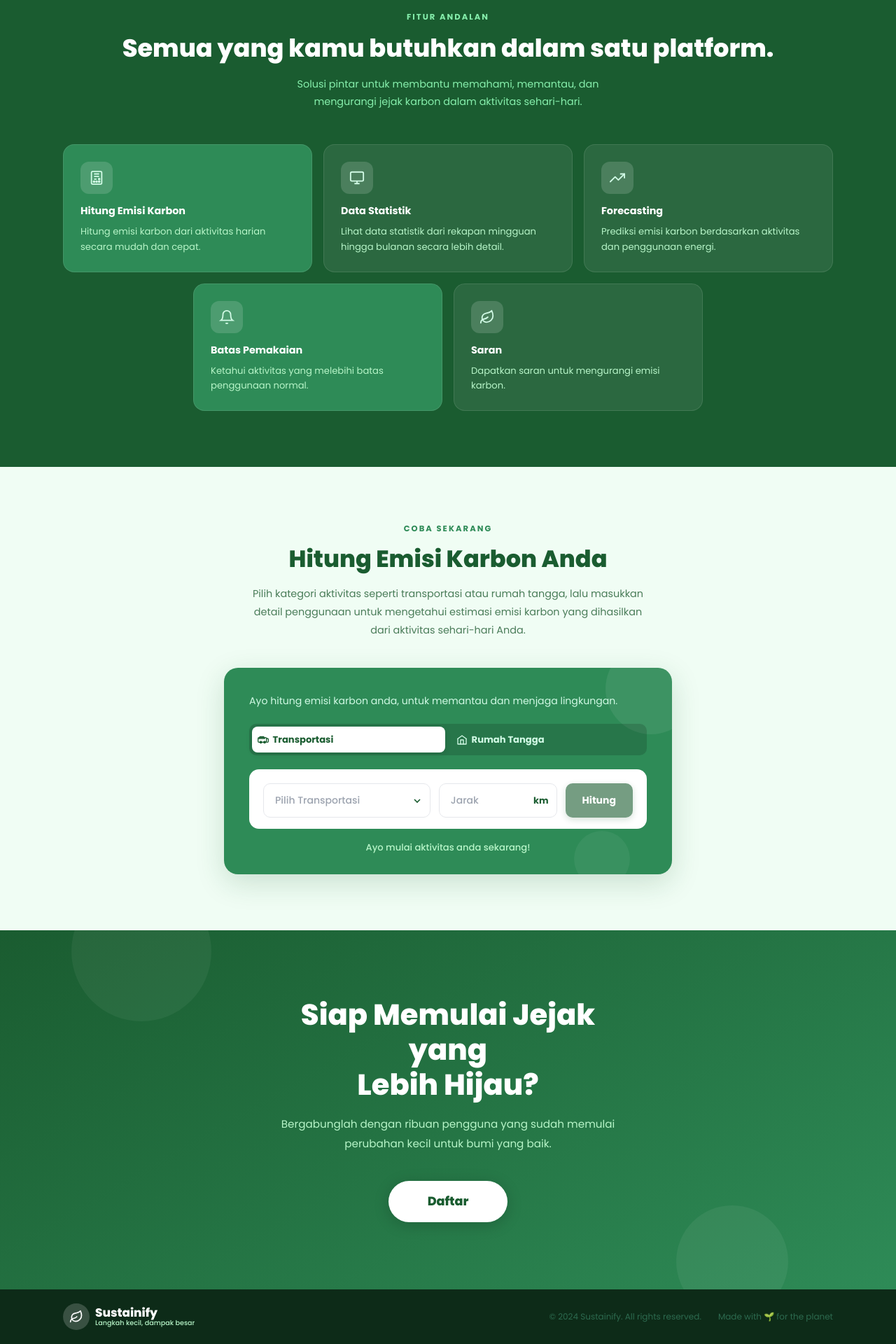
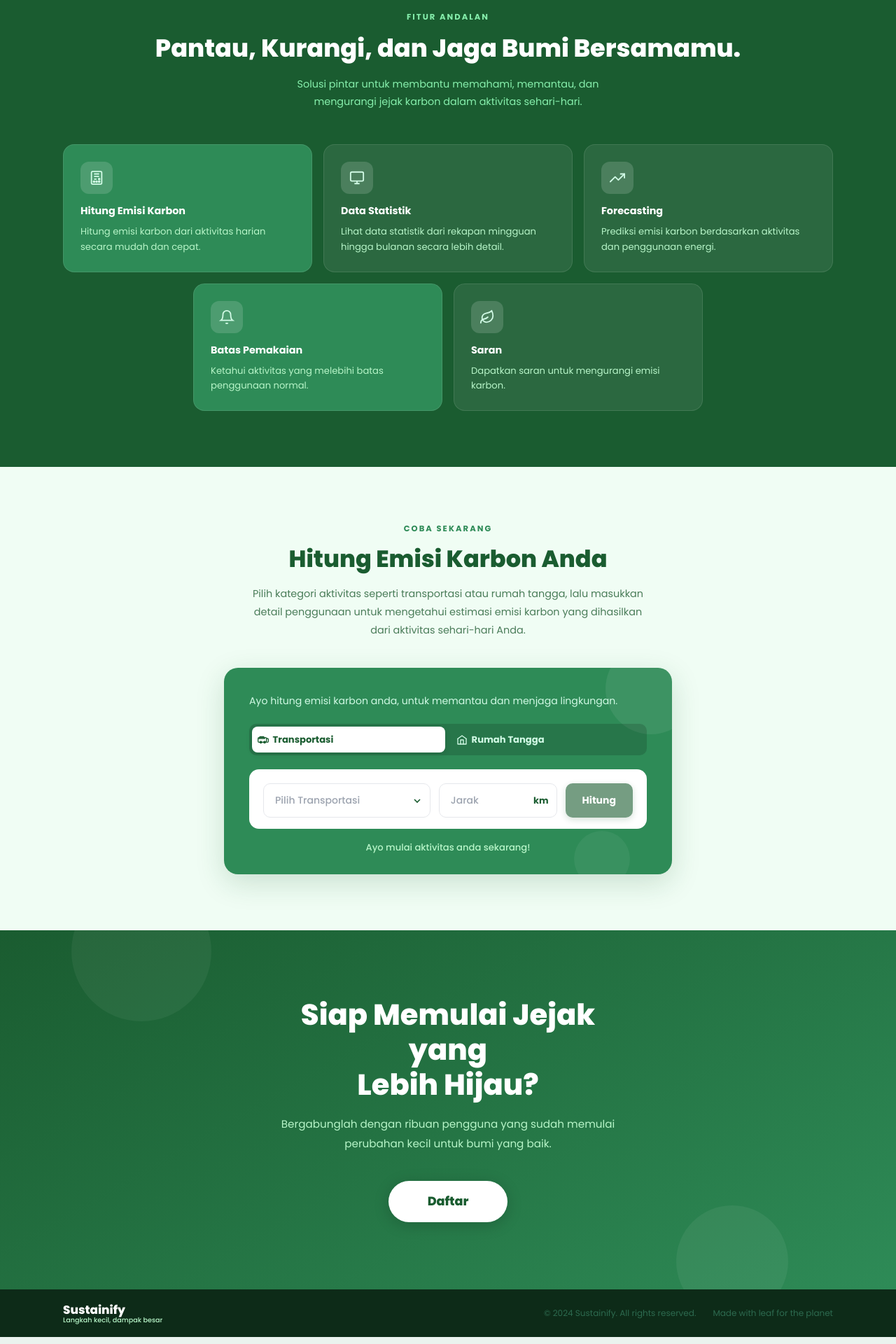
Before and after one commit to achelv/sustainify-frontend, a React (Vite) app: page / in a window 1280 px wide. Shown: the part 864-2784 px from the top of the page at 70% size. Built offline with nearby package versions, Linux system fonts and the light colour scheme.

Commit message:
update sustainify

```diff
--- a/src/pages/Admin/LoginAdmin.jsx
+++ b/src/pages/Admin/LoginAdmin.jsx
@@ -49,11 +49,8 @@ export default function LoginAdmin({ onLogin }) {
       <div style={styles.card}>
 
         {/* Logo */}
-        <div style={styles.logoWrap}>
-          <div style={styles.logoIcon}>S</div>
           <div style={styles.brandTitle}>Sustainify</div>
           <div style={styles.brandSub}>Masuk ke panel admin</div>
-        </div>
 
         {/* Alert */}
         {alert.msg && (
--- a/src/pages/User/LandingPage.jsx
+++ b/src/pages/User/LandingPage.jsx
@@ -142,19 +142,10 @@ const FeatureIcon = ({ type, size = 22 }) => {
 
 /* ── LOGO ── */
 const Logo = ({ light = false }) => (
-  <div style={{ display: "flex", alignItems: "center", gap: 8 }}>
-    <div style={{
-      width: 38, height: 38, borderRadius: "50%",
-      background: light ? "rgba(255,255,255,0.18)" : "#1a5c30",
-      display: "flex", alignItems: "center", justifyContent: "center",
-    }}>
-      <LeafIcon size={20} color="#fff" />
-    </div>
     <div>
       <div style={{ fontFamily: "Poppins,sans-serif", fontWeight: 800, fontSize: "1.05rem", color: light ? "#fff" : "#1a5c30", lineHeight: 1.15 }}>Sustainify</div>
       <div style={{ fontFamily: "Poppins,sans-serif", fontSize: "0.6rem", color: light ? "#b7f5c8" : "#2e8b57", fontWeight: 500, lineHeight: 1 }}>Langkah kecil, dampak besar</div>
     </div>
-  </div>
 );
 
 /* ── NAVBAR ── */
@@ -330,7 +321,7 @@ const Features = () => {
         <div style={{ textAlign: "center", marginBottom: "3rem" }}>
           <div style={{ fontFamily: "Poppins,sans-serif", fontSize: "0.72rem", color: "#86efac", fontWeight: 700, letterSpacing: "0.18em", textTransform: "uppercase", marginBottom: "0.6rem" }}>FITUR ANDALAN</div>
           <h2 style={{ fontFamily: "Poppins,sans-serif", fontSize: "clamp(1.6rem,3.5vw,2.2rem)", fontWeight: 800, color: "#fff", marginBottom: "0.75rem" }}>
-            Semua yang kamu butuhkan dalam satu platform.
+            Pantau, Kurangi, dan Jaga Bumi Bersamamu.
           </h2>
           <p style={{ fontFamily: "Poppins,sans-serif", color: "#86efac", fontSize: "0.9rem", lineHeight: 1.75, maxWidth: 480, margin: "0 auto" }}>
             Solusi pintar untuk membantu memahami, memantau, dan mengurangi jejak karbon dalam aktivitas sehari-hari.
@@ -633,7 +624,7 @@ const Footer = () => (
       <Logo light />
       <div style={{ display: "flex", gap: "1.5rem", alignItems: "center", flexWrap: "wrap" }}>
         <span style={{ fontFamily: "Poppins,sans-serif", color: "#2d6a4f", fontSize: "0.75rem" }}>© 2024 Sustainify. All rights reserved.</span>
-        <span style={{ fontFamily: "Poppins,sans-serif", color: "#2d6a4f", fontSize: "0.75rem" }}>Made with 🌱 for the planet</span>
+        <span style={{ fontFamily: "Poppins,sans-serif", color: "#2d6a4f", fontSize: "0.75rem" }}>Made with leaf for the planet</span>
       </div>
     </div>
   </footer>
--- a/src/pages/User/LoginPage.jsx
+++ b/src/pages/User/LoginPage.jsx
@@ -38,9 +38,6 @@ const LoginPage = ({ onLogin }) => {
       }}>
         {/* Logo */}
         <div style={{ textAlign: "center", marginBottom: "32px" }}>
-          <div style={{ width: "56px", height: "56px", background: "#166534", borderRadius: "16px", display: "flex", alignItems: "center", justifyContent: "center", margin: "0 auto 12px" }}>
-            <span style={{ color: "#fff", fontSize: "22px", fontWeight: 900 }}>S</span>
-          </div>
           <h1 style={{ fontSize: "22px", fontWeight: 800, color: "#14532d" }}>Sustainafy</h1>
           <p style={{ fontSize: "13px", color: "#6b7280", marginTop: "4px" }}>Masuk ke akun Anda</p>
         </div>
@@ -57,7 +54,7 @@ const LoginPage = ({ onLogin }) => {
           <label style={{ fontSize: "13px", fontWeight: 600, color: "#374151", display: "block", marginBottom: "6px" }}>Email</label>
           <input
             type="email"
-            placeholder="raina@sustainafy.com"
+            placeholder="masukkan email anda"
             value={email}
             onChange={e => setEmail(e.target.value)}
             style={{ width: "100%", padding: "12px 16px", borderRadius: "10px", border: "1.5px solid #e5e7eb", fontSize: "14px", fontFamily: "inherit", outline: "none" }}
--- a/src/pages/User/Register.jsx
+++ b/src/pages/User/Register.jsx
@@ -78,7 +78,6 @@ function Register({ onRegisterSuccess }) {
 
         {/* Logo */}
         <div style={styles.logoWrap}>
-          <div style={styles.logoIcon}>S</div>
           <div style={styles.brandTitle}>Sustainafy</div>
           <div style={styles.brandSub}>Buat akun baru Anda</div>
         </div>
```
